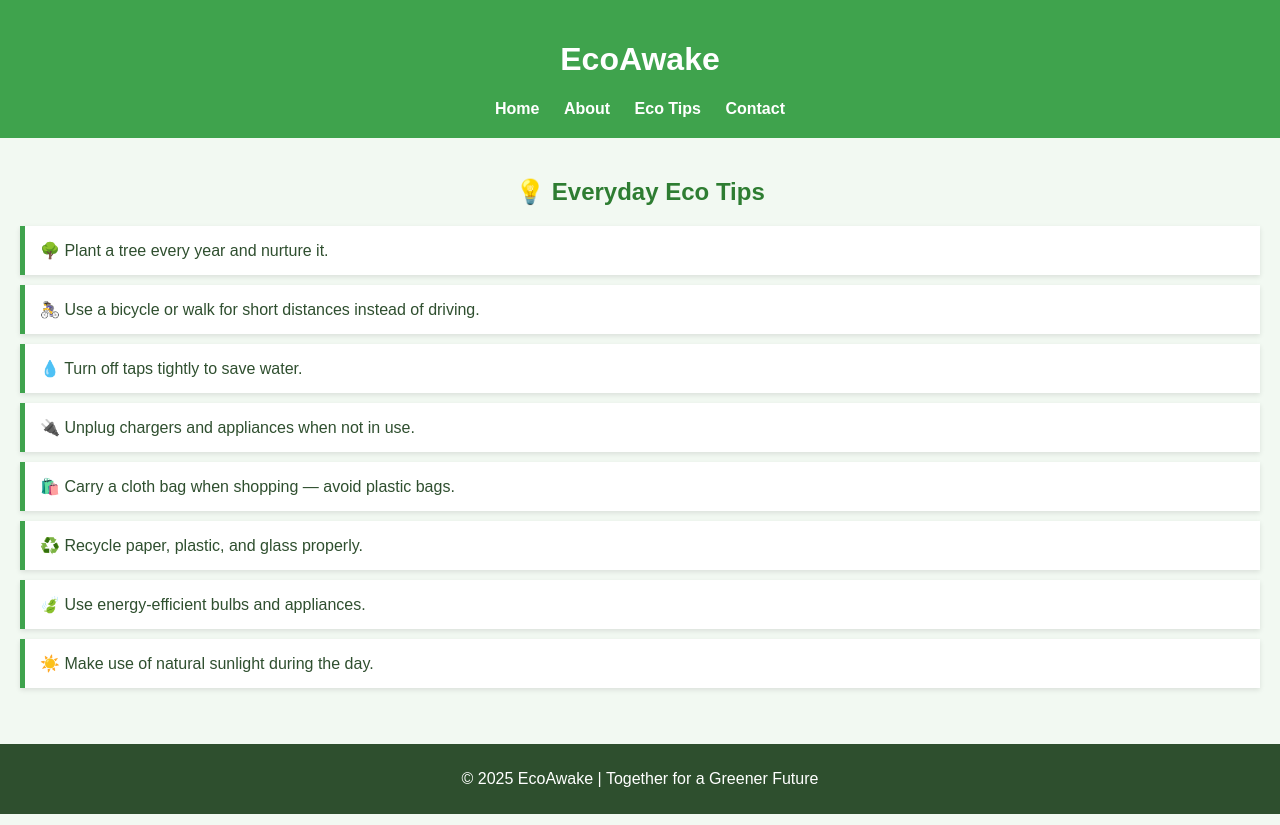
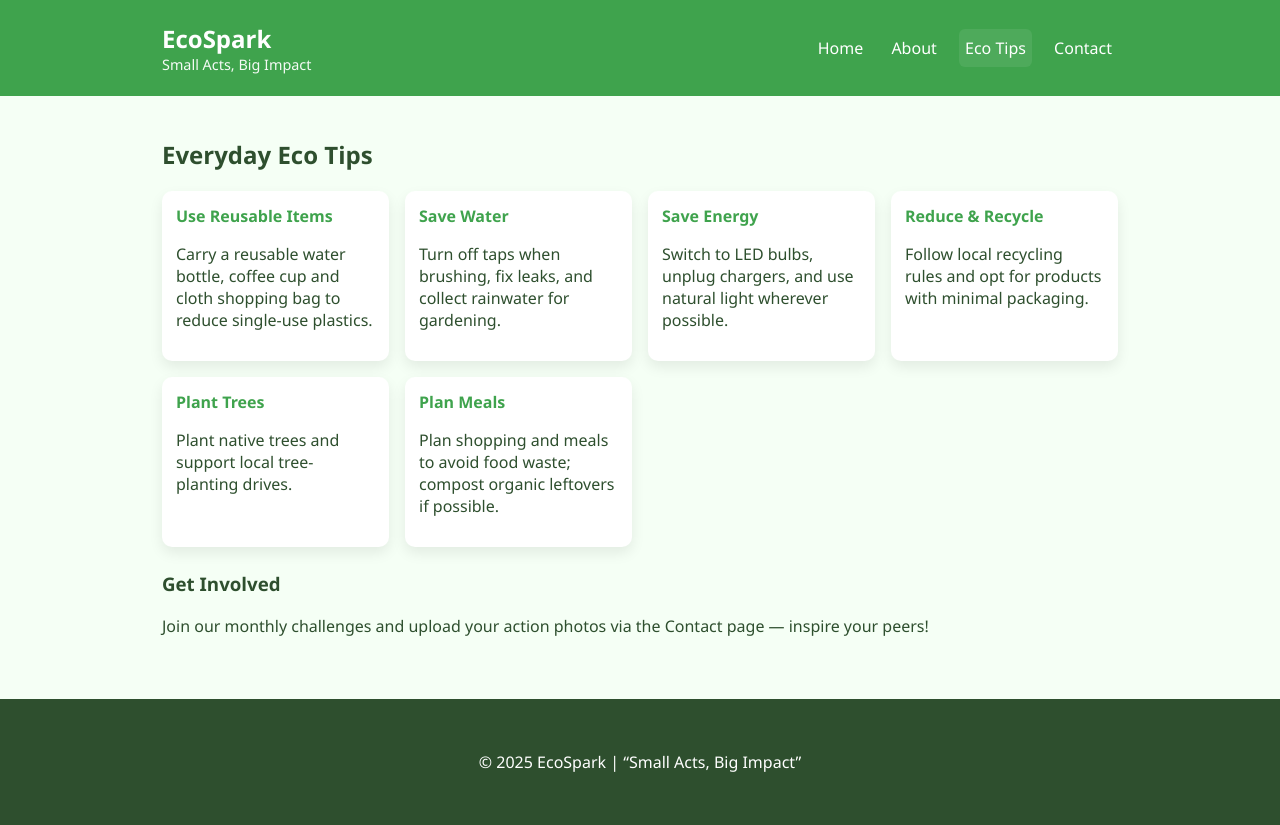
Before and after one commit to rutujagandhale25/ecoawake, a plain HTML site: page eco-tips.html in a window 1280 px wide. Drawn offline with Linux system fonts and the light colour scheme; files that its build step writes are made by us from their sources.

Commit message:
Update eco-tips.html

```diff
--- a/eco-tips.html
+++ b/eco-tips.html
@@ -1,82 +1,67 @@
 <!DOCTYPE html>
 <html lang="en">
 <head>
-  <meta charset="UTF-8">
-  <meta name="viewport" content="width=device-width, initial-scale=1.0">
-  <title>Eco Tips – EcoAwake</title>
-  <style>
-    body {
-      font-family: Arial, sans-serif;
-      background-color: #f2f9f2;
-      color: #2f4f2f;
-      margin: 0;
-    }
-    header {
-      background-color: #3fa34d;
-      color: white;
-      padding: 20px;
-      text-align: center;
-    }
-    nav a {
-      margin: 10px;
-      color: white;
-      text-decoration: none;
-      font-weight: bold;
-    }
-    section {
-      padding: 20px;
-    }
-    h2 {
-      text-align: center;
-      color: #2e7d32;
-    }
-    ul {
-      list-style: none;
-      padding: 0;
-    }
-    li {
-      background: white;
-      margin: 10px 0;
-      padding: 15px;
-      border-left: 5px solid #3fa34d;
-      box-shadow: 0 2px 5px rgba(0,0,0,0.1);
-    }
-    footer {
-      background-color: #2e4f2e;
-      color: white;
-      text-align: center;
-      padding: 10px;
-      margin-top: 20px;
-    }
-  </style>
+  <meta charset="utf-8" />
+  <meta name="viewport" content="width=device-width,initial-scale=1" />
+  <title>Eco Tips — EcoSpark</title>
+  <link rel="stylesheet" href="css/style.css" />
 </head>
 <body>
-  <header>
-    <h1>EcoAwake</h1>
-    <nav>
-      <a href="index.html">Home</a>
-      <a href="about.html">About</a>
-      <a href="eco-tips.html">Eco Tips</a>
-      <a href="contact.html">Contact</a>
-    </nav>
+  <header class="site-header">
+    <div class="container header-inner">
+      <div>
+        <h1 class="brand">EcoSpark</h1>
+        <p class="tagline">Small Acts, Big Impact</p>
+      </div>
+      <nav class="main-nav">
+        <a href="index.html">Home</a>
+        <a href="about.html">About</a>
+        <a href="eco-tips.html" class="active">Eco Tips</a>
+        <a href="contact.html">Contact</a>
+      </nav>
+    </div>
   </header>
 
-  <section>
-    <h2>💡 Everyday Eco Tips</h2>
-    <ul>
-      <li>🌳 Plant a tree every year and nurture it.</li>
-      <li>🚴‍♀️ Use a bicycle or walk for short distances instead of driving.</li>
-      <li>💧 Turn off taps tightly to save water.</li>
-      <li>🔌 Unplug chargers and appliances when not in use.</li>
-      <li>🛍️ Carry a cloth bag when shopping — avoid plastic bags.</li>
-      <li>♻️ Recycle paper, plastic, and glass properly.</li>
-      <li>🍃 Use energy-efficient bulbs and appliances.</li>
-      <li>☀️ Make use of natural sunlight during the day.</li>
-    </ul>
-  </section>
+  <main class="container">
+    <section class="tips">
+      <h2>Everyday Eco Tips</h2>
 
-  <footer>
-    <p>© 2025 EcoAwake | Together for a Greener Future</p>
+      <div class="tip-grid">
+        <div class="tip">
+          <h4>Use Reusable Items</h4>
+          <p>Carry a reusable water bottle, coffee cup and cloth shopping bag to reduce single-use plastics.</p>
+        </div>
+        <div class="tip">
+          <h4>Save Water</h4>
+          <p>Turn off taps when brushing, fix leaks, and collect rainwater for gardening.</p>
+        </div>
+        <div class="tip">
+          <h4>Save Energy</h4>
+          <p>Switch to LED bulbs, unplug chargers, and use natural light wherever possible.</p>
+        </div>
+        <div class="tip">
+          <h4>Reduce & Recycle</h4>
+          <p>Follow local recycling rules and opt for products with minimal packaging.</p>
+        </div>
+        <div class="tip">
+          <h4>Plant Trees</h4>
+          <p>Plant native trees and support local tree-planting drives.</p>
+        </div>
+        <div class="tip">
+          <h4>Plan Meals</h4>
+          <p>Plan shopping and meals to avoid food waste; compost organic leftovers if possible.</p>
+        </div>
+      </div>
+
+      <h3>Get Involved</h3>
+      <p>Join our monthly challenges and upload your action photos via the Contact page — inspire your peers!</p>
+    </section>
+  </main>
+
+  <footer class="site-footer">
+    <div class="container">
+      <p>© 2025 EcoSpark | “Small Acts, Big Impact”</p>
+    </div>
   </footer>
 </body>
 </html>
```
